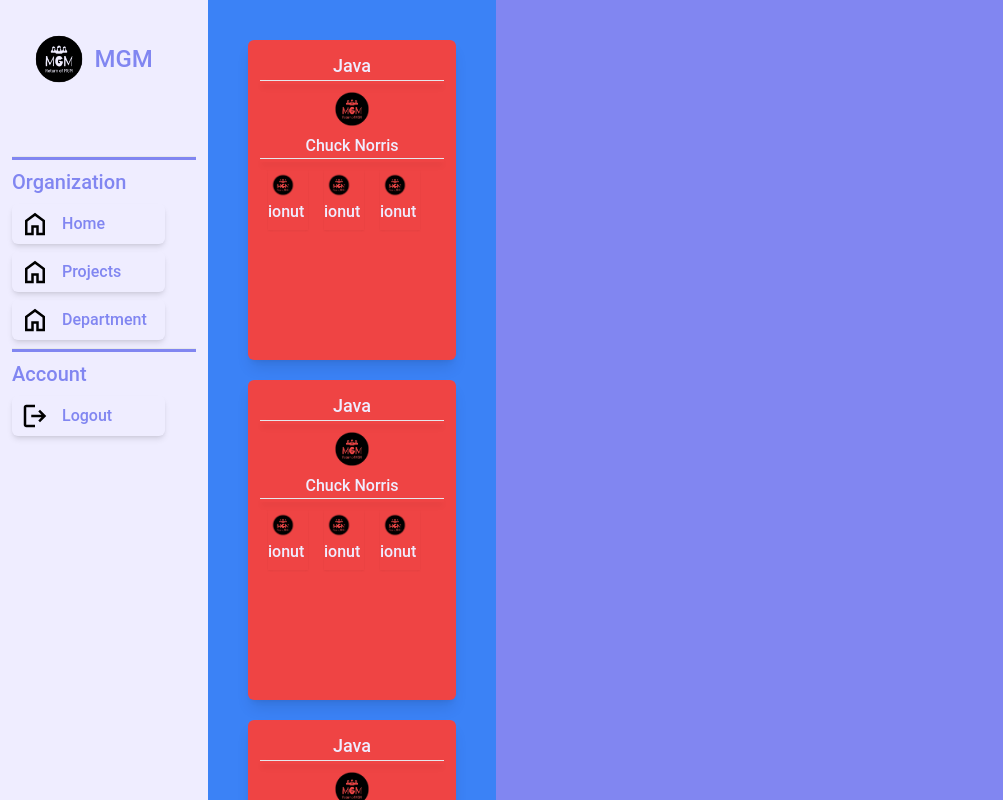
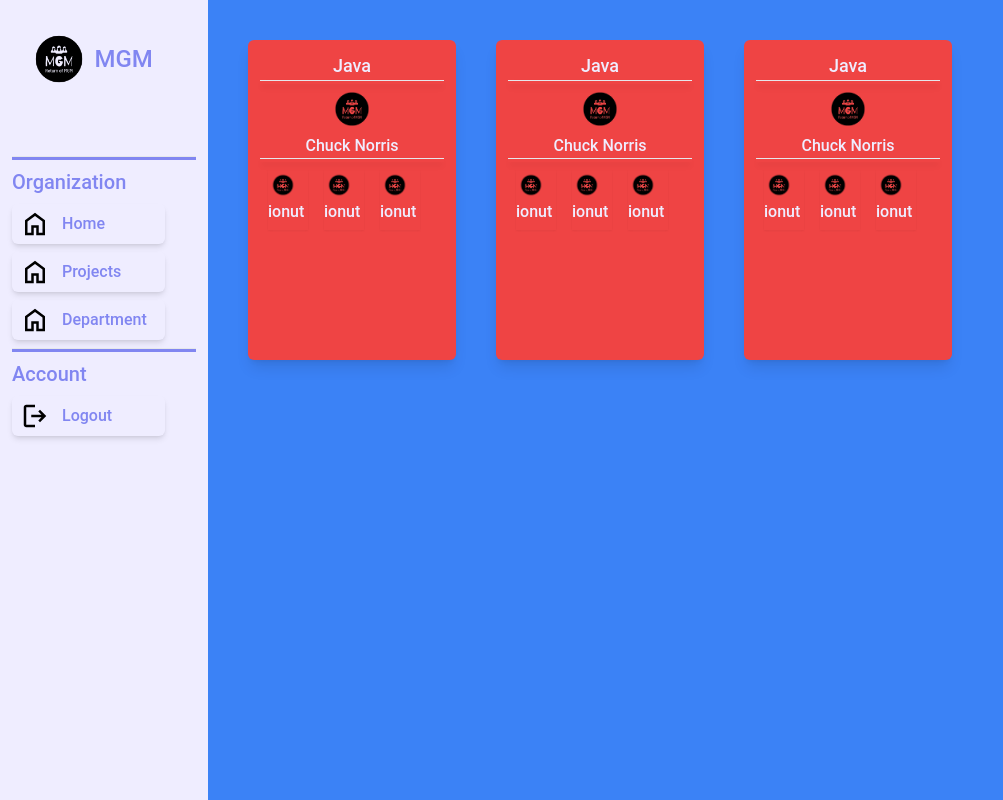
Before and after one commit to 1bsence/mgm-front, a Next.js app: page /department in a window 1280 px wide. Shown: the whole page, without its empty margins (0-1003 px from the left). Built offline with nearby package versions, Linux system fonts and the light colour scheme; sample sign-in values are in the browser's storage.

Commit message:
made departments scrollable
need to make dynamic navbar

```diff
--- a/src/app/department/page.jsx
+++ b/src/app/department/page.jsx
@@ -183,8 +183,8 @@ export default function Department() {
     }
   }, [loggedIn, error]);
   return (
-    <div className="p-5 bg-blue-500 h-screen overflow-hidden">
-      <div className="">
+    <div className="p-5 bg-blue-500 w-min:100 h-screen overflow-auto">
+      <div className="w-full w-min:20 h-full flex flex-wrap">
         {department.map((dep, key) => {
           return (
             <div
--- a/src/app/layout.tsx
+++ b/src/app/layout.tsx
@@ -18,7 +18,7 @@ export default function RootLayout({
     <html lang="en">
       <body className="font-roboto font-medium bg-secondary text-primary flex flex-wrap">
         <NavBar />
-        {children}
+        <main className="flex-1">{children}</main>
         <Analytics />
         <SpeedInsights />
       </body>
--- a/src/components/NavBar.jsx
+++ b/src/components/NavBar.jsx
@@ -1,25 +1,38 @@
 "use client";
 
 import logoimg from "@/public/logo-black-removebg-preview.png";
+
 import Image from "next/image";
+
 import { usePathname } from "next/navigation";
+
 import homeIcon from "@/public/icons/home_icon.svg";
+
 import employeeIcon from "@/public/icons/employee_icon.svg";
+
 import loginICon from "@/public/icons/login_icon.svg";
+
 import logoutIcon from "@/public/icons/logout.svg";
+
 import workingIcon from "@/public/icons/working_icon.svg";
+
 import Link from "next/link";
+
 import { useEffect, useState } from "react";
+
 import { redirect } from "next/navigation";
 
 const liStil =
   "rounded-md shadow-md flex flex-row items-center space-x-3 w-10/12 h-10 hover:text-primary hover:bg-accent2 text-secondary p-2";
+
 const btnStyle =
   "text-secondary bg-accent1 hover:bg-accent2  w-20 shadow-md h-8 hover:shadow-inner px-2 py-1";
+
 const apiURL =
   process.env.NODE_ENV === "development"
     ? "http://localhost:3030"
     : "https://atc-2024-mgm-be-linux-web-app.azurewebsites.net";
+
 const url =
   process.env.NODE_ENV === "development"
     ? "http://localhost:3000"
@@ -27,6 +40,7 @@ const url =
 
 export default function NavBar() {
   const pathName = usePathname();
+
   const display = pathName.includes("api/auth") ? " hidden" : " block";
 
   const [loggedIn, setLoggedIn] = useState(() => {
@@ -34,50 +48,65 @@ export default function NavBar() {
       return localStorage.getItem("userData") || null;
     }
   });
+
   const [loggedOut, setLoggedOut] = useState(null);
+
   const [error, setError] = useState(null);
+
   useEffect(() => {
     if (loggedOut) {
       if (typeof window !== "undefined") {
         localStorage.removeItem("userData");
+
         redirect("/api/auth/login");
       }
     }
   }, [loggedOut, error]);
+
   if (display === " hidden") {
     return null;
   }
+
   return (
-    <nav className={"bg-primary h-screen w-52 p-3" + display}>
+    <nav className={"bg-primary h-screen w-52 p-3 sticky left-0" + display}>
       <div className=" w-10/12 h-36">
         <div className="flex flex-row justify-center items-center p-3">
           <Image src={logoimg} priority alt="logo" width={70} />
+
           <h3 className="text-secondary text-2xl">MGM</h3>
         </div>
       </div>
+
       <hr name="BREAKING POINT" className="bg-secondary h-1" />
+
       <div name="ORG SECTION">
         <h2 className="text-secondary text-xl my-2">Organization</h2>
+
         <ul className="space-y-2 rounded">
           <li>
             <div className={liStil}>
               <Image src={homeIcon} alt="home icon" width={30} />
+
               <Link href="/">
                 <h3>Home</h3>
               </Link>
             </div>
           </li>
+
           <li>
             <div className={liStil}>
               <Image src={homeIcon} alt="home icon" width={30} />
+
               <Link href="/project">
                 <h3>Projects</h3>
               </Link>
             </div>
           </li>
+
           <li>
             <div className={liStil}>
               <Image src={homeIcon} alt="home icon" width={30} />
+
               <Link href="/department">
                 <h3>Department</h3>
               </Link>
@@ -85,9 +114,12 @@ export default function NavBar() {
           </li>
         </ul>
       </div>
+
       <hr name="BREAKING POINT" className="bg-secondary h-1 my-2" />
+
       <div name="ACCOUNT SECTION">
         <h2 className="text-secondary text-xl my-2">Account</h2>
+
         <ul className="space-y-2">
           <li>
             <button
@@ -97,6 +129,7 @@ export default function NavBar() {
               className={liStil}
             >
               <Image src={logoutIcon} alt="logout icon" width={30} />
+
               <h3>Logout</h3>
             </button>
           </li>
--- a/tsconfig.json
+++ b/tsconfig.json
@@ -26,6 +26,6 @@
       "@/api/*": ["./src/api/*"]
     }
   },
-  "include": ["next-env.d.ts", "**/*.ts", "**/*.tsx", ".next/types/**/*.ts", "tailwind.config.js", "src/app/api/auth/[...nextauth]/route.js", "src/app/page.jsx", "src/components/navBar.jsx", "src/app/api/auth/layout.jsx"],
+  "include": ["next-env.d.ts", "**/*.ts", "**/*.tsx", ".next/types/**/*.ts", "tailwind.config.js", "src/app/api/auth/[...nextauth]/route.js", "src/app/page.jsx", "src/components/NavBar.jsx", "src/app/api/auth/layout.jsx"],
   "exclude": ["node_modules"]
 }
```
